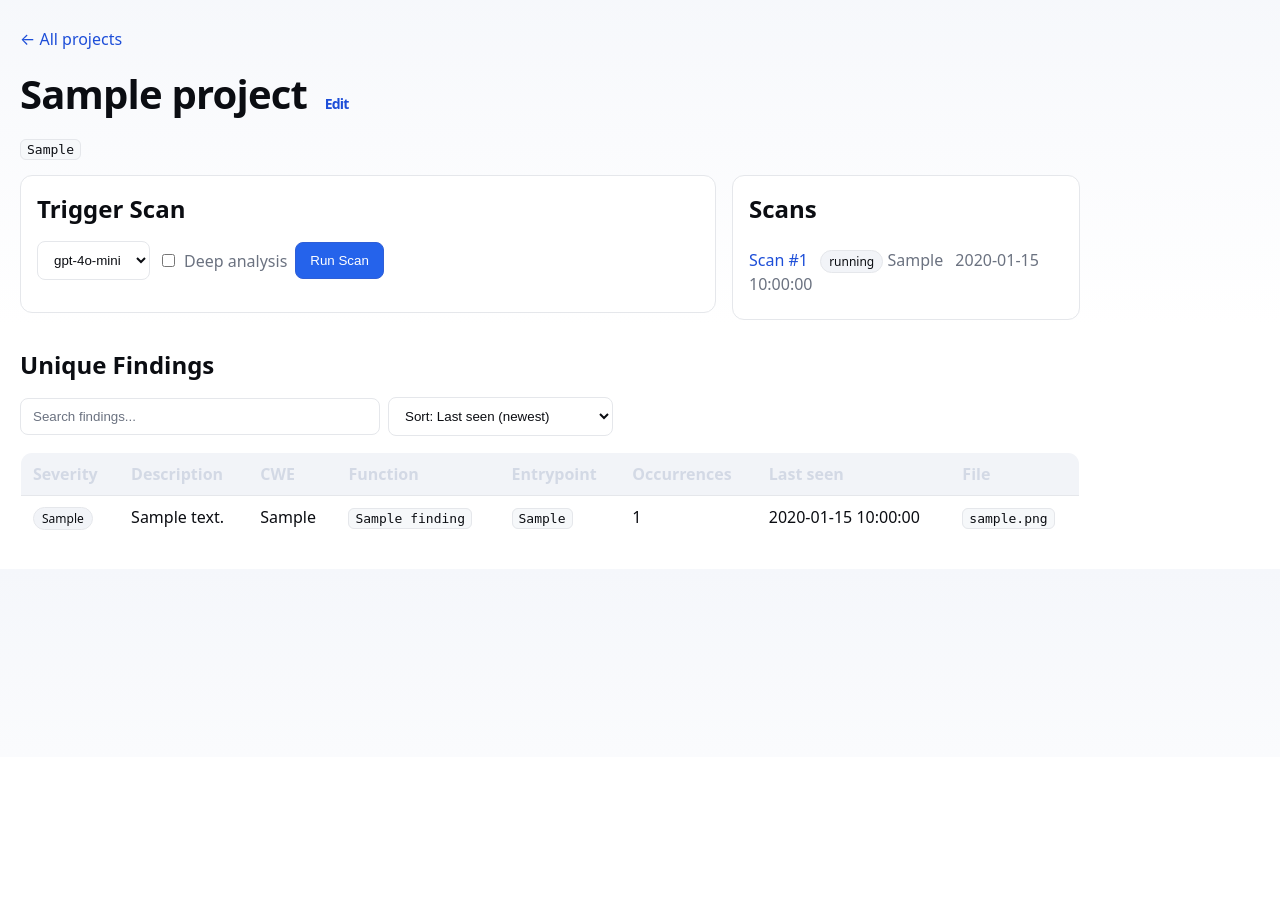
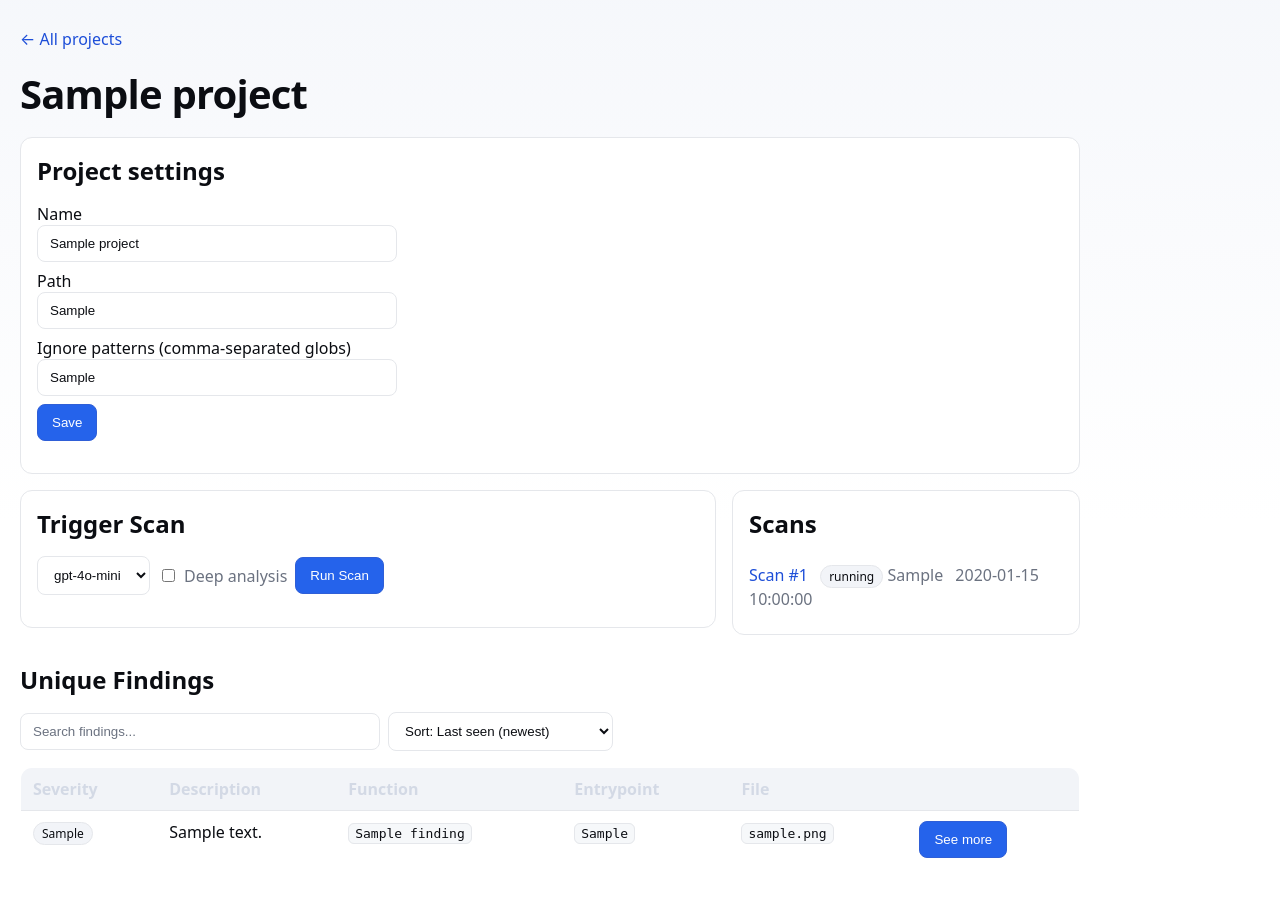
Before and after one commit to jdubansky/sassycode, a FastAPI app: page /projects/1 in a window 1280 px wide. Shown: the part 43-940 px from the top of the page. Before the commit the page ends 573 px from the top, so only its background shows below. Run offline with FastAPI, Linux system fonts and the light colour scheme; tables that the repository leaves empty hold one stand-in row (values such as "Sample post").

Commit message:
can ignore files and folders now

```diff
--- a/manager/app.py
+++ b/manager/app.py
@@ -134,12 +134,13 @@ def edit_project(project_id: int, request: Request, db: Session = Depends(get_db
 
 
 @app.post("/projects/{project_id}")
-def update_project(project_id: int, name: str = Form(...), path: str = Form(...), db: Session = Depends(get_db)):
+def update_project(project_id: int, name: str = Form(...), path: str = Form(...), ignore_globs: str = Form(""), db: Session = Depends(get_db)):
     project = db.get(Project, project_id)
     if not project:
         return RedirectResponse(url="/", status_code=303)
     project.name = name
     project.path = path
+    project.ignore_globs = ignore_globs or None
     db.add(project)
     db.commit()
     return RedirectResponse(url=f"/projects/{project_id}", status_code=303)
@@ -171,6 +172,8 @@ def trigger_scan(project_id: int = Form(...), model: str = Form(...), deep: str
     ]
     if deep:
         cmd.append("--deep")
+    if project.ignore_globs:
+        cmd += ["--ignore", project.ignore_globs]
 
     # seed a startup log so UI shows activity immediately
     with session_scope() as session:
@@ -374,6 +377,9 @@ def _scheduler_loop():
                             ]
                             if s.deep:
                                 cmd.append("--deep")
+                            # attach ignore globs from project if present
+                            if p.ignore_globs:
+                                cmd += ["--ignore", p.ignore_globs]
 
                             def run_and_ingest_bg(scan_id: int, cmd_list: list[str]):
                                 # Reuse logic from trigger_scan
@@ -440,6 +446,40 @@ def _scheduler_loop():
         time.sleep(30)
 
 
+@app.get("/unique_findings/{uf_id}/details.json")
+def unique_finding_details(uf_id: int, db: Session = Depends(get_db)):
+    uf = db.get(UniqueFinding, uf_id)
+    if not uf:
+        return JSONResponse(status_code=404, content={"error": "not_found"})
+    # Get latest finding with details for this unique finding
+    latest = (
+        db.query(Finding)
+        .filter(Finding.unique_finding_id == uf_id, Finding.details_json.isnot(None))
+        .order_by(Finding.id.desc())
+        .first()
+    )
+    details = None
+    if latest and latest.details_json:
+        try:
+            details = json.loads(latest.details_json)
+        except Exception:
+            details = None
+    return {
+        "unique": {
+            "id": uf.id,
+            "severity": uf.severity or uf.last_severity,
+            "description": uf.description or uf.last_description,
+            "file_path": uf.file_path,
+            "cwe": uf.cwe,
+            "function_name": uf.function_name,
+            "entrypoint": uf.entrypoint,
+            "occurrences": uf.occurrences,
+            "last_seen_at": uf.last_seen_at.isoformat() if uf.last_seen_at else None,
+        },
+        "details": details,
+    }
+
+
 @app.post("/scans/{scan_id}/cancel")
 def cancel_scan(scan_id: int, db: Session = Depends(get_db)):
     scan = db.get(Scan, scan_id)
--- a/manager/db.py
+++ b/manager/db.py
@@ -101,6 +101,11 @@ CREATE TABLE IF NOT EXISTS unique_findings (
             if col not in existing_unique:
                 conn.exec_driver_sql(f"ALTER TABLE unique_findings ADD COLUMN {col} {coltype} NULL")
 
+        # Add ignore_globs to projects if missing
+        existing_projects = table_columns("projects")
+        if "ignore_globs" not in existing_projects:
+            conn.exec_driver_sql("ALTER TABLE projects ADD COLUMN ignore_globs TEXT NULL")
+
         # Create schedules tables if not exist
         conn.exec_driver_sql(
             """
--- a/manager/models.py
+++ b/manager/models.py
@@ -14,6 +14,7 @@ class Project(Base):
     name: Mapped[str] = mapped_column(String(255))
     path: Mapped[str] = mapped_column(Text)
     created_at: Mapped[datetime] = mapped_column(DateTime, default=datetime.utcnow)
+    ignore_globs: Mapped[Optional[str]] = mapped_column(Text, nullable=True)  # comma-separated glob patterns
 
     scans: Mapped[list["Scan"]] = relationship(back_populates="project", cascade="all, delete-orphan")
 
--- a/manager/static/app.js
+++ b/manager/static/app.js
@@ -75,3 +75,44 @@ document.addEventListener('click', function(e) {
   search?.addEventListener('input', apply);
   sortSel?.addEventListener('change', apply);
 })();
+
+// Unique finding see-more drawer
+(function(){
+  const table = document.getElementById('uniqTable');
+  if (!table) return;
+  table.addEventListener('click', async (e) => {
+    const btn = e.target.closest('[data-see-more]');
+    if (!btn) return;
+    const ufId = btn.getAttribute('data-see-more');
+    const row = btn.closest('tr');
+    const next = row.nextElementSibling;
+    if (next && next.classList.contains('details-row')) {
+      next.remove();
+      return;
+    }
+    const res = await fetch(`/unique_findings/${ufId}/details.json`, { cache: 'no-store' });
+    if (!res.ok) return;
+    const data = await res.json();
+    const d = data.details || {};
+    const wrap = document.createElement('tr');
+    wrap.className = 'details-row';
+    const td = document.createElement('td');
+    td.colSpan = row.children.length;
+    td.innerHTML = `
+      <div class="panel" style="margin:8px 0;">
+        <div class="muted" style="margin-bottom:6px;">
+          <strong>CWE:</strong> ${data.unique.cwe || '-'} •
+          <strong>Occurrences:</strong> ${data.unique.occurrences || 1} •
+          <strong>Last seen:</strong> ${data.unique.last_seen_at || '-'}
+        </div>
+        ${d.explanation ? `<div><strong>Explanation:</strong> ${d.explanation}</div>` : ''}
+        ${d.impact ? `<div><strong>Impact:</strong> ${d.impact}</div>` : ''}
+        ${d.fix_suggestion ? `<div><strong>Fix suggestion:</strong> ${d.fix_suggestion}</div>` : ''}
+        ${Array.isArray(d.references) && d.references.length ? `<div><strong>References:</strong> ${d.references.map(r=>`<a href="${r}" target="_blank" rel="noreferrer">${r}</a>`).join(', ')}</div>` : ''}
+        ${d.evidence && d.evidence.snippet ? `<div style="margin-top:8px;"><strong>Evidence (lines ${d.evidence.start_line||''}-${d.evidence.end_line||''}):</strong><pre>${d.evidence.snippet}</pre></div>` : ''}
+      </div>
+    `;
+    wrap.appendChild(td);
+    row.insertAdjacentElement('afterend', wrap);
+  });
+})();
--- a/manager/static/style.css
+++ b/manager/static/style.css
@@ -42,6 +42,7 @@ a { color: var(--primary); text-decoration: none; }
 a:hover { text-decoration: underline; }
 
 code { background: var(--code-bg); padding: 2px 6px; border-radius: 6px; border: 1px solid var(--border); color: inherit; }
+.wrap-code { white-space: pre-wrap; word-break: break-word; overflow-wrap: anywhere; }
 
 .panel { background: var(--panel); border: 1px solid var(--border); border-radius: 12px; padding: 16px; }
 
--- a/manager/templates/project.html
+++ b/manager/templates/project.html
@@ -17,8 +17,25 @@
     </header>
     <div class="container">
       <a href="/">← All projects</a>
-      <h1>{{ project.name }} <a href="/projects/{{ project.id }}/edit" style="font-size:14px; margin-left:8px;">Edit</a></h1>
-      <p><code>{{ project.path }}</code></p>
+      <h1>{{ project.name }}</h1>
+      <div class="panel" style="margin-bottom:16px;">
+        <h2>Project settings</h2>
+        <form method="post" action="/projects/{{ project.id }}">
+          <div style="margin-bottom:8px;">
+            <label>Name</label><br>
+            <input type="text" name="name" value="{{ project.name }}" required />
+          </div>
+          <div style="margin-bottom:8px;">
+            <label>Path</label><br>
+            <input type="text" name="path" value="{{ project.path }}" required />
+          </div>
+          <div style="margin-bottom:8px;">
+            <label>Ignore patterns (comma-separated globs)</label><br>
+            <input type="text" name="ignore_globs" value="{{ project.ignore_globs or '' }}" placeholder="e.g., **/tests/**, **/.cache/**, *.md" />
+          </div>
+          <button class="btn-primary" type="submit">Save</button>
+        </form>
+      </div>
 
       <div class="grid-split">
         <div class="panel">
@@ -75,12 +92,11 @@
           <tr>
             <th>Severity</th>
             <th>Description</th>
-            <th>CWE</th>
+
             <th>Function</th>
             <th>Entrypoint</th>
-            <th>Occurrences</th>
-            <th>Last seen</th>
             <th>File</th>
+            <th></th>
           </tr>
         </thead>
         <tbody>
@@ -88,12 +104,10 @@
           <tr data-severity="{{ (u.severity or u.last_severity or 'LOW') }}" data-occ="{{ u.occurrences or 1 }}" data-file="{{ u.file_path }}" data-lastseen="{{ u.last_seen_at.isoformat() if u.last_seen_at else '' }}">
             <td><span class="badge sev-{{ u.severity or u.last_severity or 'LOW' }}">{{ u.severity or u.last_severity or 'LOW' }}</span></td>
             <td>{{ u.description or u.last_description or '-' }}</td>
-            <td>{{ u.cwe or '-' }}</td>
             <td><code>{{ u.function_name or '-' }}</code></td>
             <td><code>{{ u.entrypoint or '-' }}</code></td>
-            <td>{{ u.occurrences or 1 }}</td>
-            <td>{{ u.last_seen_at }}</td>
-            <td><code>{{ u.file_path }}</code></td>
+            <td><code class="wrap-code">{{ u.file_path }}</code></td>
+            <td><button class="btn-primary" data-see-more="{{ u.id }}">See more</button></td>
           </tr>
         {% endfor %}
         </tbody>
--- a/manager/templates/project_edit.html
+++ b/manager/templates/project_edit.html
@@ -19,6 +19,10 @@
             <label>Path</label><br>
             <input type="text" name="path" value="{{ project.path }}" required />
           </div>
+          <div style="margin-bottom:8px;">
+            <label>Ignore patterns (comma-separated globs)</label><br>
+            <input type="text" name="ignore_globs" value="{{ project.ignore_globs or '' }}" placeholder="e.g., **/tests/**, **/.cache/**, *.md" />
+          </div>
           <button class="btn-primary" type="submit">Save</button>
         </form>
       </div>
```
Also changed, not shown: scanner/cli.py (+32 -5 lines).
